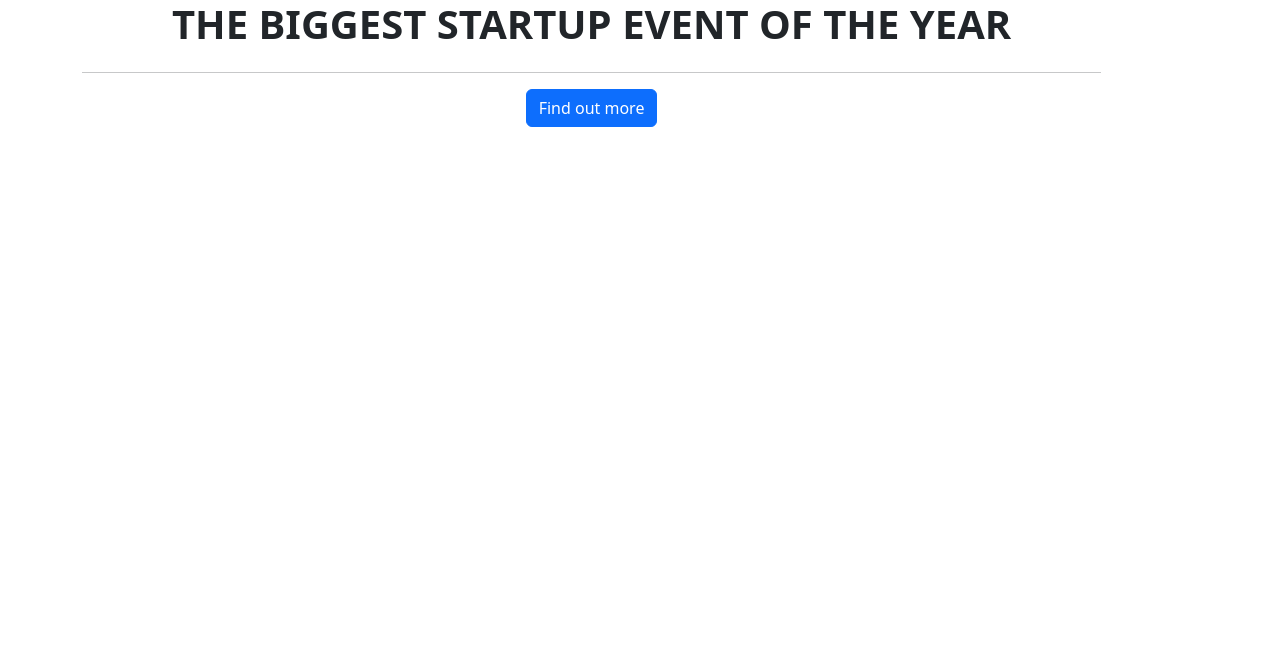
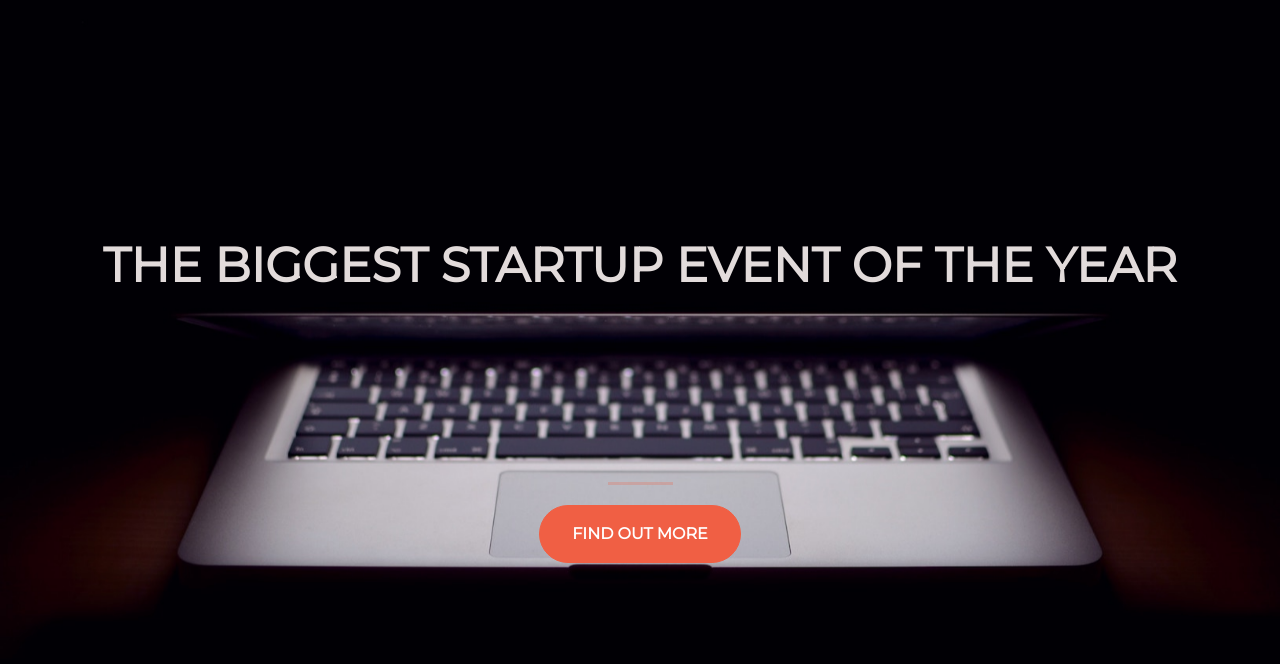
Before and after one commit to esudo04/esudo04.github.io, a plain HTML site: page index.html in a window 1280 px wide. Drawn offline with nearby package versions, Linux system fonts and the light colour scheme.

Commit message:
Update index.html

```diff
--- a/index.html
+++ b/index.html
@@ -14,7 +14,7 @@
     <!-- Bootstrap CSS from a CDN. This way you don't have to include the bootstrap file yourself -->
 <!-- CSS only -->
     <link href="https://cdn.jsdelivr.net/npm/bootstrap@5.2.1/dist/css/bootstrap.min.css" rel="stylesheet" integrity="sha384-iYQeCzEYFbKjA/T2uDLTpkwGzCiq6soy8tYaI1GyVh/UjpbCx/TYkiZhlZB6+fzT" crossorigin="anonymous">    <!-- My own stylesheet -->
-    <link href="stylelandingpage3.css" rel="stylesheet">
+    <link href="style.css" rel="stylesheet">
   </head>
   <body>
       <div class="container d-flex align-items-center h-100">
```
